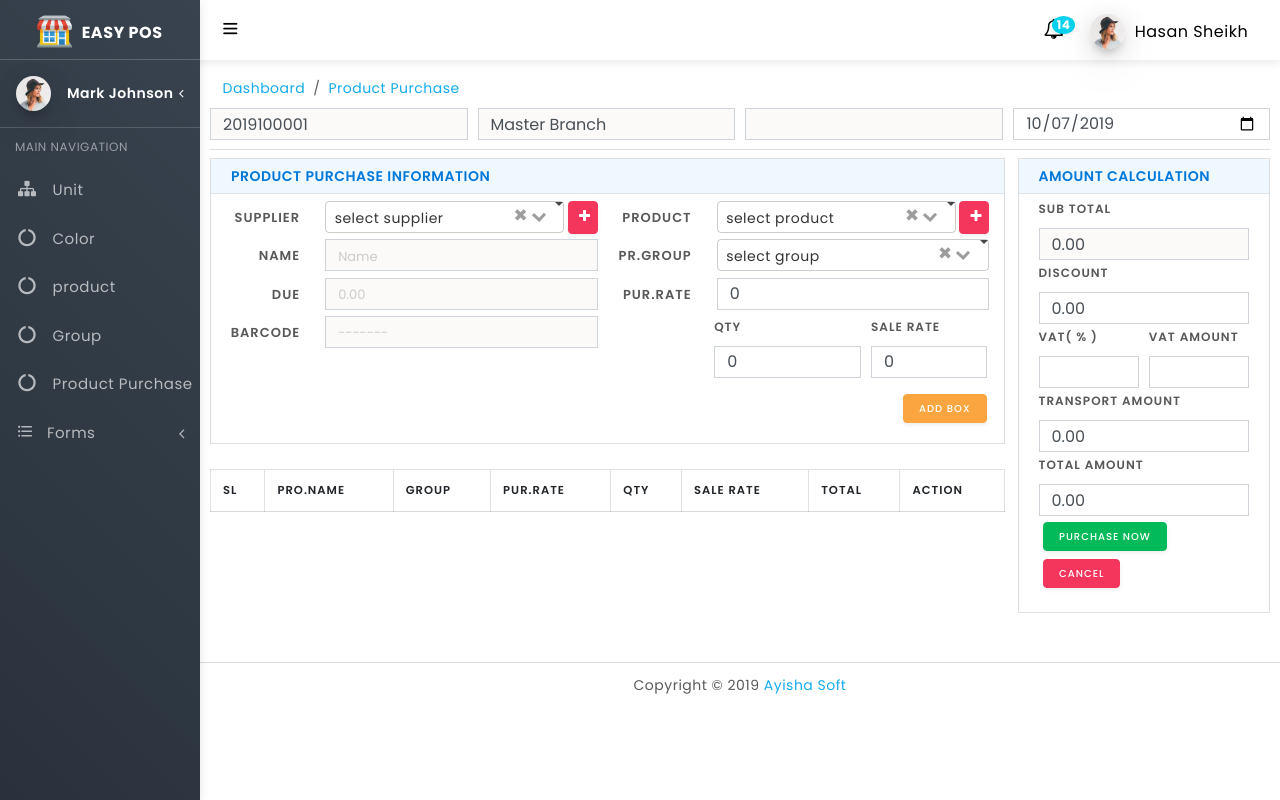
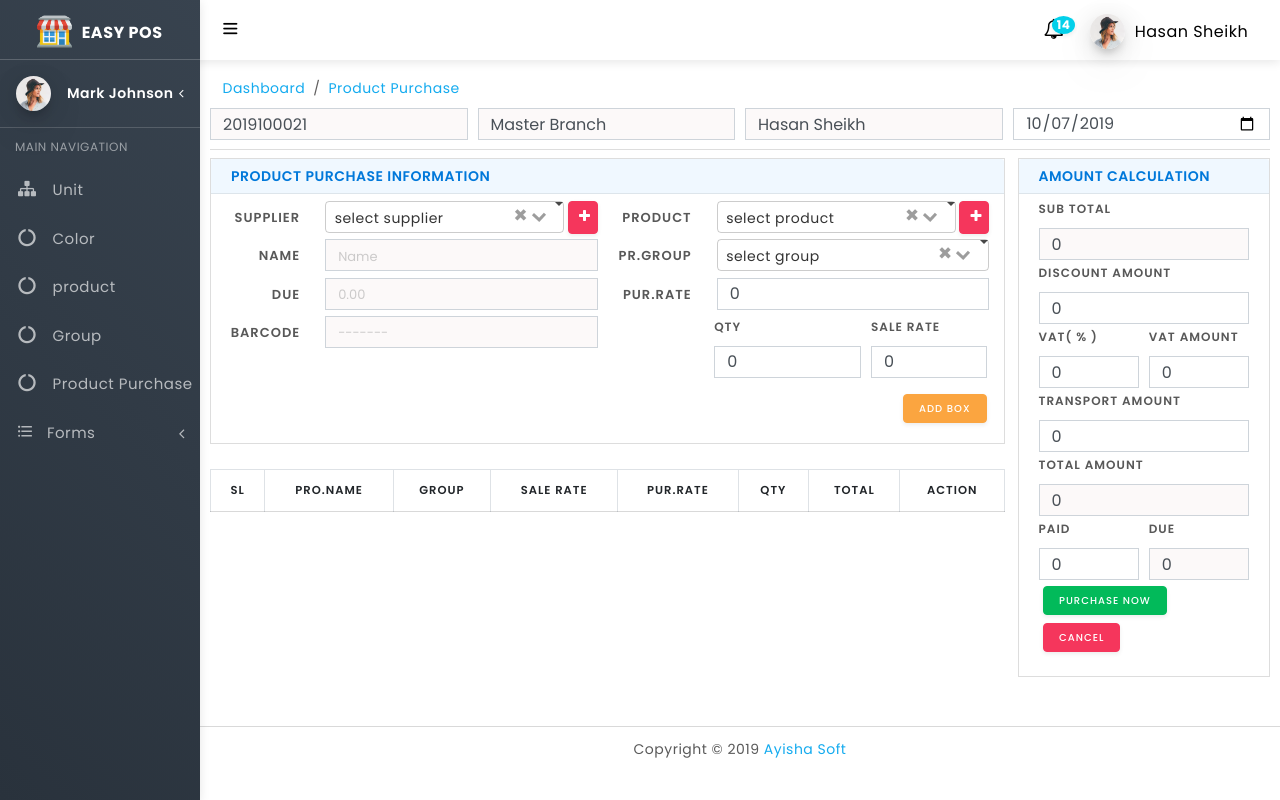
Before and after one commit to proghasan/pos-codeigniter, a CodeIgniter app: page /database/product-purchase in a window 1280 px wide. Run offline with CodeIgniter, Linux system fonts and the light colour scheme; the visitor is signed in with stand-in values (Sample User, id 1); data comes from the database, SQL or seed files in the repository; data that the repository does not hold is empty.

Commit message:
insert system completed in  'purchase'

```diff
--- a/application/config/routes.php
+++ b/application/config/routes.php
@@ -50,6 +50,10 @@
 
 //============= Product purchase Section Start ================//
 $route['product-purchase'] = 'PurchaseController';
+$route['purchase-order'] = 'PurchaseController/purchaseOrder';
+$route['save-purchase'] = 'PurchaseController/purchaseOrder';
+$route['product-purchase-invoice/(:any)'] = 'PurchaseController/purchaseInvoice/$1';
+$route['check-already-exist'] = 'PurchaseController/checkAlreadyExits';
 //============= Product purchase Section End ================//
 
 //============= Supplier Start ================//
--- a/application/controllers/PurchaseController.php
+++ b/application/controllers/PurchaseController.php
@@ -10,6 +10,8 @@
 		parent::__construct();
 		$this->branch = $this->session->userdata('branch');
 		$this->user_id = $this->session->userdata('user_id');
+		$this->load->model('CodeModel', 'codeRat');
+		$this->load->model('AccountModel', 'ac');
 		if ($this->session->userdata('status') == false) {
 			redirect('/path', 'location');
 		}
@@ -20,7 +22,99 @@
 		$data['bread'] = 'Product Purchase';
 		$data['content'] = $this->load->view('admin/purchase/Product_purchase', $data, TRUE);
 		$this->load->view('admin/layouts/master', $data);
-    }
+	}
+	public function purchaseOrder()
+	{
+		$res = ['success' => false, 'message' => '', 'purchase_id' => ''];
+		try{
+			$data = json_decode($this->input->raw_input_stream);
+			$invoice = $this->codeRat->genInvoice("purchase_id","tbl_purchase_master");
+			$previous_due = $this->ac->supplierCurrentDue($data->purchase->supplier_id);
+			$purchaseMater = array(
+				'supplier_id' => $data->purchase->supplier_id,
+				'invoice' => $invoice,
+				'sub_total' => $data->purchase->sub_total,
+				// 'discount_percent' => 0,
+				'discount_amount' => $data->purchase->discount_amount,
+				'vat_percent' => $data->purchase->vat_percent,
+				'vat_amount' => $data->purchase->vat_amount,
+				'transport_cost' => $data->purchase->transport_amount,
+				'other_cost' => 0,
+				'total' => $data->purchase->total,
+				'paid' => $data->purchase->paid,
+				'due' => $data->purchase->due,
+				'previous_due' => $previous_due,
+				'branch' => $this->branch,
+				'purchase_date' => $data->purchase->purchase_date,
+				'added_by' => $this->user_id,
+				'added_time' => date("Y-m-d h:i:s"),
+			);
+			// insert master
+			$this->db->insert("tbl_purchase_master",$purchaseMater);
+			$master_id  = $this->db->insert_id();
+
+			// details
+			$cartArray = [];
+			foreach($data->cart as $cart):
+			$purchaseDetails = array(
+				'purchase_id' => $master_id,
+				'product_id' => $cart->product_id,
+				'group_id' => $cart->group_id,
+				'qty' => $cart->qty,
+				'purchase_rate' => $cart->purchase_rate,
+				'sale_rate' => $cart->sale_rate,
+				'purchase_date' => $data->purchase->purchase_date,
+				'total' => $cart->purchase_rate * $cart->qty,
+				'branch' => $this->branch,
+				'added_by' => $this->user_id,
+				'added_time' => date("Y-m-d h:i:s"),
+			);
+			$inventoryCheck = $this->db->where("product_id", $cart->product_id)->where("group_id",$cart->group_id)->where('branch',$this->branch)->get("tbl_current_inventory")->num_rows();
+			if($inventoryCheck > 0){
+				// update current inventory
+				$update = $this->db->query("
+						update tbl_current_inventory set
+						purchase_quantity  = purchase_quantity + ?
+						where product_id = ?
+						and group_id = ?
+						and branch = ? ",[$cart->qty, $cart->product_id,  $cart->group_id, $this->branch]);
+			}else{
+				$inventroyData = array(
+					'product_id' => $cart->product_id,
+					'barcode' => $cart->barcode,
+					'group_id' => $cart->group_id,
+					'purchase_quantity' => $cart->qty,
+					'sale_rate' => $cart->sale_rate,
+					'purchase_rate' => $cart->purchase_rate,
+					'branch' => $this->branch
+				);
+				$this->db->insert("tbl_current_inventory",$inventroyData);
+			}
+			array_push($cartArray,$purchaseDetails);
+			endforeach;
+			$this->db->insert_batch("tbl_purchases_details",$cartArray);
+			$res = ['success' => true, 'message' => 'Purchase Successfully', 'purchase_id' => $master_id];
+		}catch(Exception $e){
+			$res = ['success' => false, 'message' => $e->getMessage(),'purchase_id' => ''];
+		}
+		echo json_encode($res);
+	}
+
+	public function checkAlreadyExits(){
+	 $data = json_decode($this->input->raw_input_stream);
+	 $res = ['success' => false, 'sale_rate'=> '', 'purchase_rate' => ''];
+	 $get = $this->db->query("select purchase_rate,sale_rate from tbl_current_inventory where branch = ? and product_id = ? and group_id = ?",[$this->branch,$data->product_id,$data->group_id]);
+	 if($get->num_rows() > 0){
+		$rate = $get->row();
+		$res = ['success' => true, 'sale_rate'=> $rate->sale_rate, 'purchase_rate' => $rate->purchase_rate];
+	 }
+	 echo json_encode($res);
+	}
+
+	public function purchaseInvoice($id){
+		echo $id;
+	}
+
 
 
 }
--- a/application/controllers/SupplierController.php
+++ b/application/controllers/SupplierController.php
@@ -27,7 +27,7 @@
                         SELECT
                          sp.supplier_id,
                          sp.phone,
-                         sp.due_amount,
+                         sp.due_amount as previous_due,
                          sp.name,
                          CONCAT(sp.name,' - ', sp.supplier_code) as display_name
                         FROM tbl_suppliers as sp
--- /dev/null
+++ b/application/models/AccountModel.php
@@ -0,0 +1,11 @@
+<?php
+defined('BASEPATH') OR exit('No direct script access allowed');
+class AccountModel extends CI_Model {
+
+    // supplier current due
+    public function supplierCurrentDue($id){
+       return $this->db->select("due_amount")->where("supplier_id",$id)->get("tbl_suppliers")->row()->due_amount;
+    }
+
+
+}
--- a/application/views/admin/purchase/product_purchase.php
+++ b/application/views/admin/purchase/product_purchase.php
@@ -4,7 +4,7 @@
             <form>
                 <div class="form-row">
                     <div class="col">
-                      <input type="text" class="form-control" v-model="singleData.invoice" readonly>
+                      <input type="text" class="form-control" v-model="purchase.invoice" readonly>
                     </div>
                     <div class="col">
                       <input type="text" class="form-control" v-model="branch_info.branch_name" readonly>
@@ -13,7 +13,7 @@
                       <input type="text" class="form-control"  v-model="branch_info.name" readonly>
                     </div>
                     <div class="col">
-                      <input type="date" class="form-control" v-model="singleData.purchase_date">
+                      <input type="date" class="form-control" v-model="purchase.purchase_date">
                       <!-- <date-picker :readonly="true" format="YYYY-MM-DD" name="date1"></date-picker> -->
                     </div>
                 </div>
@@ -48,7 +48,7 @@
                             <div class="form-group row custom_form">
                                 <label class="col-sm-3 col-form-label">Due</label>
                                 <div class="col-sm-9">
-                                    <input type="txet" class="form-control" v-model="selectedSupplier.due_amount" placeholder="0.00" readonly>
+                                    <input type="txet" class="form-control" v-model="selectedSupplier.previous_due" placeholder="0.00" readonly>
                                 </div>
                             </div>
                             <div class="form-group row custom_form">
@@ -65,7 +65,7 @@
                                  <v-select :options="products" v-model="selectedProduct" label="display_name" v-if="products.length > 0"></v-select>
                                 </div>
                                 <div class="col-sm-1" style="padding: 0px">
-                                    <a href="/supplier" target="_blank"
+                                    <a href="/product" target="_blank"
                                         class="btn btn-xs btn-danger float-right small-btn">
                                         <i class="fa fa-plus custom-icon"></i>
                                     </a>
@@ -80,7 +80,7 @@
                             <div class="form-group row custom_form">
                                 <label class="col-sm-3 col-form-label">Pur.Rate</label>
                                 <div class="col-sm-9">
-                                    <input type="txet" class="form-control" v-model="temp.purchase_rate" placeholder="Purchase Rate" @click="temp.purchase_rate = temp.purchase_rate == 0 ? '' : temp.purchase_rate">
+                                    <input :readonly="inputDisable" type="txet" class="form-control" v-model="temp.purchase_rate" placeholder="Purchase Rate" @click="temp.purchase_rate = temp.purchase_rate == 0 ? '' : temp.purchase_rate">
                                 </div>
                             </div>
                             <div class="form-row">
@@ -91,27 +91,43 @@
                                 </div>
                                 <div class="form-group col-md-4">
                                     <label>Sale Rate</label>
-                                    <input type="text" class="form-control" v-model="temp.sale_rate" @click="temp.sale_rate = temp.sale_rate ==0 ? '': temp.sale_rate" placeholder="Sale Rate">
+                                    <input :readonly="inputDisable" type="text" class="form-control" v-model="temp.sale_rate" @click="temp.sale_rate = temp.sale_rate ==0 ? '': temp.sale_rate" placeholder="Sale Rate">
                                 </div>
                             </div>
-                            <button @click.prevent="addCart()" class="btn btn-sm btn-warning" style="float: right">Add Box</button>
+                            <button @click.prevent="addCart()" class="btn btn-sm btn-warning" style="float: right" :disabled="loading ">{{ loading ? 'loading...' : 'Add Box'}}</button>
                         </div>
                     </div>
                 </div>
             </div>
             <table class="table table-bordered">
-                <thead>
+                <thead class="text-center">
                     <tr>
                         <th>SL</th>
                         <th>Pro.Name</th>
                         <th>Group</th>
+                        <th>Sale Rate</th>
                         <th>Pur.Rate</th>
                         <th>Qty</th>
-                        <th>Sale Rate</th>
                         <th>Total</th>
                         <th>Action</th>
                     </tr>
                 </thead>
+               <tbody class="text-center">
+                    <tr v-for="(cartData,index) in cart" style="display: none" :style="{display: show ? '' : 'hidden'}">
+                        <td>{{index+1}}</td>
+                        <td>{{cartData.product_name}}</td>
+                        <td>{{cartData.group_name}}</td>
+                        <td>{{cartData.sale_rate}}</td>
+                        <td>{{cartData.purchase_rate}}</td>
+                        <td>{{cartData.qty}}</td>
+                        <td>{{cartData.purchase_rate * cartData.qty}}</td>
+                        <td>
+                            <button @click.prevent="removeFromCart(index)" class="button" type="button">
+                                <i class="fa fa-trash"></i>
+                            </button>
+                        </td>
+                    </tr>
+               </tbody>
             </table>
         </div>
         <div class="col-md-3" style="padding-right: 0px">
@@ -122,32 +138,42 @@
                 <div class="card-body">
                     <div class="form-group" style="margin-top: -16px;">
                         <label>Sub Total</label>
-                        <input type="text" class="form-control" value="0.00" readonly>
+                        <input type="text" class="form-control" v-model="purchase.sub_total" readonly>
                       </div>
                     <div class="form-group" style="margin-top: -14px;">
-                        <label>Discount</label>
-                        <input type="text" class="form-control" value="0.00">
+                        <label>Discount Amount</label>
+                        <input type="text" class="form-control" v-model="purchase.discount_amount" @input="calculation()">
                     </div>
                     <div class="form-row" style="margin-top: -14px;">
                         <div class="form-group col-md-6">
                             <label>Vat( % )</label>
-                            <input type="text" class="form-control">
+                            <input type="text" class="form-control"  v-model="purchase.vat_percent" @input="calPercentToAmount()">
                         </div>
                         <div class="form-group col-md-6">
                             <label>Vat Amount</label>
-                            <input type="text" class="form-control">
+                            <input type="text" class="form-control"  v-model="purchase.vat_amount" @input="calAmountPercent()">
                         </div>
                     </div>
                     <div class="form-group" style="margin-top: -14px;">
                         <label>Transport Amount</label>
-                        <input type="text" class="form-control" value="0.00">
+                        <input type="text" class="form-control" v-model="purchase.transport_amount" @input="calculation()">
                     </div>
                     <div class="form-group" style="margin-top: -14px;">
                         <label>Total Amount</label>
-                        <input type="text" class="form-control" value="0.00">
+                        <input type="text" class="form-control" v-model="purchase.total" readonly>
                     </div>
+                    <div class="form-row" style="margin-top: -14px;">
+                        <div class="form-group col-md-6">
+                            <label>Paid</label>
+                            <input type="text" class="form-control" v-model="purchase.paid" @input="calculation()">
+                        </div>
+                        <div class="form-group col-md-6">
+                            <label>Due</label>
+                            <input type="text" class="form-control" v-model="purchase.due" readonly>
+                        </div>
+                        </div>
                    <div style="margin-top: -14px;">
-                    <button type="button" class="btn btn-success btn-sm waves-effect waves-light m-1">Purchase Now</button>
+                    <button @click.prevent="savePurchase()" type="button" class="btn btn-success btn-sm waves-effect waves-light m-1" :readonly="loading">{{ loading ? 'loading...' : 'Purchase Now'}}</button>
                     <button type="button" class="btn btn-danger btn-sm waves-effect waves-light m-1">Cancel</button>
                    </div>
                 </div>
@@ -163,6 +189,9 @@
  new Vue({
      el: "#root",
      data:{
+        show: false,
+        loading: false,
+        inputDisable: false,
         temp: {
             product_id: '',
             group_id: '',
@@ -172,7 +201,7 @@
             qty: 0,
             barcode: ''
         },
-        singleData: {
+        purchase: {
             purchase_date: moment().format("YYYY-MM-DD"),
             invoice: '',
             supplier_id: '',
@@ -180,14 +209,18 @@
             vat_percent: 0,
             vat_amount: 0,
             transport_amount: 0,
-            total: 0
+            discount_amount: 0,
+            paid: 0,
+            due:0,
+            total: 0,
+            edit: false,
         },
         suppliers: [],
         selectedSupplier: {
             display_name: 'Select Supplier',
             supplier_id: '',
             name: '',
-            due:''
+            previous_due:''
         },
         products: [],
         selectedProduct: {
@@ -219,7 +252,7 @@
      methods:{
         getInvoice(){
           axios.get('/get-purchase-invoice').then(res => {
-            this.singleData.invoice = res.data;
+            this.purchase.invoice = res.data;
           })
         },
         getSelectedSuppliers(){
@@ -244,27 +277,45 @@
         },
         genBarcode(){
             // note check this group product have or not this purchase_details table
-            // if find then this all data temp and readoly all input field
            if(this.selectedProduct.product_id !="" && this.selectedGroup.id !=""){
               this.temp.barcode = this.selectedProduct.product_code+this.selectedGroup.id;
+               //check this product already have or not in currentinventory
+              axios.post("/check-already-exist",{product_id: this.selectedProduct.product_id , group_id: this.selectedGroup.id}).then(res => {
+                  let r =res.data;
+                 if(r.success){
+                   this.temp.purchase_rate = r.purchase_rate;
+                   this.temp.sale_rate = r.sale_rate;
+                   this.inputDisable = true;
+                 }else{
+                   this.temp.purchase_rate = 0;
+                   this.temp.sale_rate = 0;
+                   this.inputDisable = false;
+                 }
+              })
            }
         },
         addCart(){
+            this.inputDisable = false;
+            this.loading = true;
             if(this.selectedProduct.product_id ==""){
                 alert("Please Select Product");
+                this.loading = false;
                 return;
             }
             if(this.selectedGroup.id ==""){
                 alert("Please Select Group");
+                this.loading = false;
                 return;
             }
             if(this.temp.sale_rate == "" || this.temp.purchase_rate =="" || this.temp.qty ==""){
                 alert("Please Select Fill All Field !!!");
+                this.loading = false;
                 return;
             }
             let tempCart = {
                 product_id: this.selectedProduct.product_id,
                 product_name: this.selectedProduct.product_name,
+                group_id: this.selectedGroup.id,
                 group_name: this.selectedGroup.group_name,
                 purchase_rate: this.temp.purchase_rate,
                 sale_rate: this.temp.sale_rate,
@@ -272,7 +323,75 @@
                 qty: this.temp.qty
             }
             this.cart.push(tempCart);
+            this.calculation();
+            this.clearFrom();
+            this.loading = false;
+            this.show = true;
+        },
+        removeFromCart(index){
+            this.cart.splice(index, 1);
+            this.calculation();
+        },
+        calculation(){
+            this.purchase.sub_total = this.cart.reduce((prev, curr) => { return prev + (parseFloat(curr.purchase_rate) * parseFloat(curr.qty) ); }, 0);
+            this.purchase.total = (parseFloat(this.purchase.sub_total) + parseFloat(this.purchase.vat_amount) + parseFloat(this.purchase.transport_amount)) - parseFloat(this.purchase.discount_amount);
+            this.purchase.due = this.purchase.total - parseFloat(this.purchase.paid);
+        },
+        calPercentToAmount(){
+            this.purchase.vat_amount = (parseFloat(this.purchase.sub_total) * parseFloat(this.purchase.vat_percent)) / 100;
+            this.calculation();
+        },
+        calAmountPercent(){
+            this.purchase.vat_percent = (parseFloat(this.purchase.vat_amount) * 100) / parseFloat(this.purchase.sub_total);
+            this.calculation()
+        },
+        savePurchase(){
+            this.loading = true;
+            let url = "/save-purchase";
+            if(this.purchase.edit){ url = "/update-purchase"}
+            this.purchase.supplier_id = this.selectedSupplier.supplier_id;
+            if( this.selectedSupplier.supplier_id ==""){ alert("Select Supplier."); return;}
+            axios.post(url,{purchase: this.purchase,supplier: this.selectedSupplier, cart: this.cart}).then(res => {
+                let r = res.data;
+                alert(r.message);
+                if(r.success){
+                  let conf = confirm('Do you want to view invoice ?');
+                  if(conf){
+                    if(conf){
+                        let invoice_url = "/product-purchase-invoice/"+r.purchase_id;
+                        window.open(invoice_url, '_blank');
+                        // await new Promise(re => setTimeout(re, 1000));
+                        window.location = '/product-purchase';
+                    }
+                  }
+
+                }
+            })
+        },
+        clearFrom(){
+            this.selectedGroup = null;
+            // this.selectedProduct = null;
+            this.temp= {
+              product_id: '',
+              group_id: '',
+              purchase_rate: 0,
+              sale_rate: 0,
+              qty: 0,
+              barcode: ''
+            },
+            this.selectedProduct= {
+              product_id: '',
+              display_name: 'Select Product',
+              product_name: '',
+              product_code: ''
+            },
+            this.selectedGroup= {
+              display_name: 'Select Group',
+              id: '',
+              group_name: ''
+            }
         }
+
      }
  })
 </script>
```
Also changed, not shown: pos_mother.sql (+73 -6 lines).
